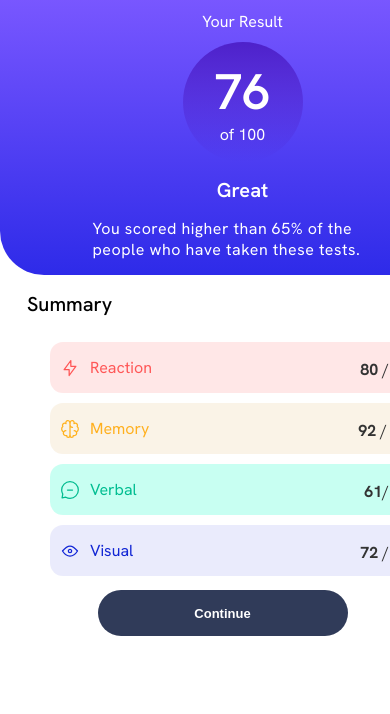
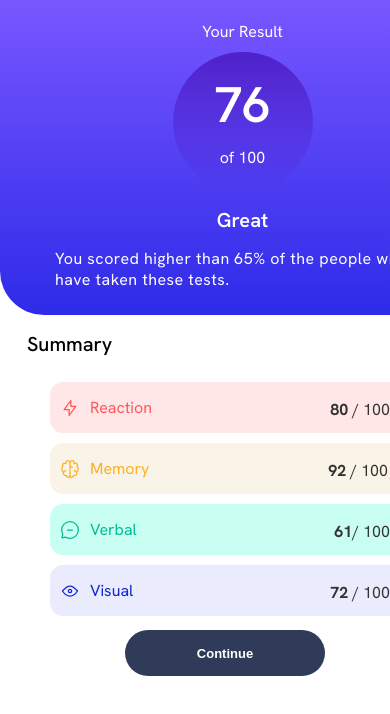
Before and after one commit to devjoshua22/results-summary-component-main, a plain HTML site: page results-summary-component-main/index.html in a window 390 px wide. Shown: the top 714 px of the page. Drawn offline with Linux system fonts and the light colour scheme.

Commit message:
fixed-mobile-view

```diff
--- a/results-summary-component-main/result.css
+++ b/results-summary-component-main/result.css
@@ -4,21 +4,22 @@
   background: #ffffff;
   font-family:'Hanken Grotesk','Arial';
     margin:0;
-   width: 475px;
+    width:375px;
+
 }
 body, header,header div{
     margin: 0;
     padding: 0;
-    display: flex;
-    flex-direction: column;
-    flex-wrap: wrap;
     justify-content: center;
     align-items: center;
 }
 /* header styles */
 header{
-   min-width: 375px;
-    height: 260px;
+    display: flex;
+    flex-direction: column;
+    flex-wrap: wrap;
+    height: 300px;
+    width: 100%;
    padding: 0px 55px 15px 55px;
    background: linear-gradient( hsl(252, 100%, 67%),hsl(241, 81%, 54%));
    color: white;
@@ -31,15 +32,19 @@ header p{
     margin: 0;
 }
 #result {
+    padding: 10px;
+    text-align: center;
     min-height: 120px;
     min-width: 120px;
     background: linear-gradient(rgba(78, 33, 202), rgba(36, 33, 202, 0)) ;
     border-radius: 50%;
-    margin-top: 0px;
+    margin: 10;
 }
 #result span{
+    display: block;
     font-size: 50px;
     font-weight: 600;
+    margin: 10px;
 }
 #remark{
     padding: 15px;
@@ -47,7 +52,8 @@ header p{
     font-weight: 550;
 }
 #performance{
-    max-width: 300px;
+
+    min-width: 300px;
     letter-spacing: 0.03rem;
 }
 /* main styles */
@@ -64,7 +70,7 @@ header p{
     font-weight: 500;
 }
 #Reaction{
-    min-width: 330px;
+    min-width: 300px;
     margin: 10px;
     padding: 15px 15px 15px 40px;
     border-radius:calc(0.3*44px);
@@ -120,8 +126,8 @@ header p{
 button{
     position: absolute;
     margin-top: 3px;
-    margin-left: 25%;
-    width: 250px;
+    margin-left: 125px;
+    width: 200px;
     height: 46px;
     text-align: center;
     border: none;
@@ -131,3 +137,6 @@ button{
     font-size: 13px;
     font-weight: 600;
 }
+@media screen and (max-width:300px){
+
+}
```
